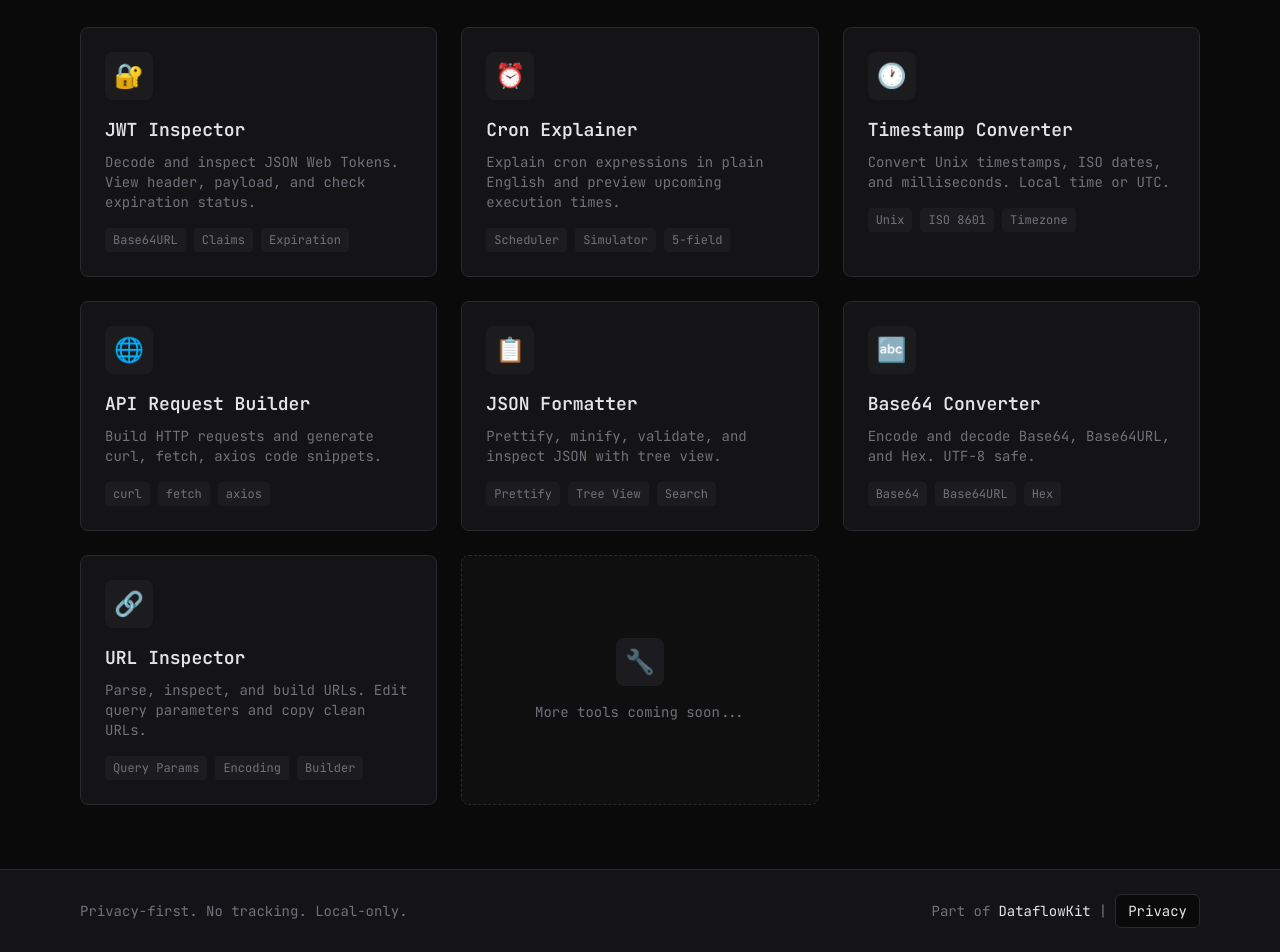
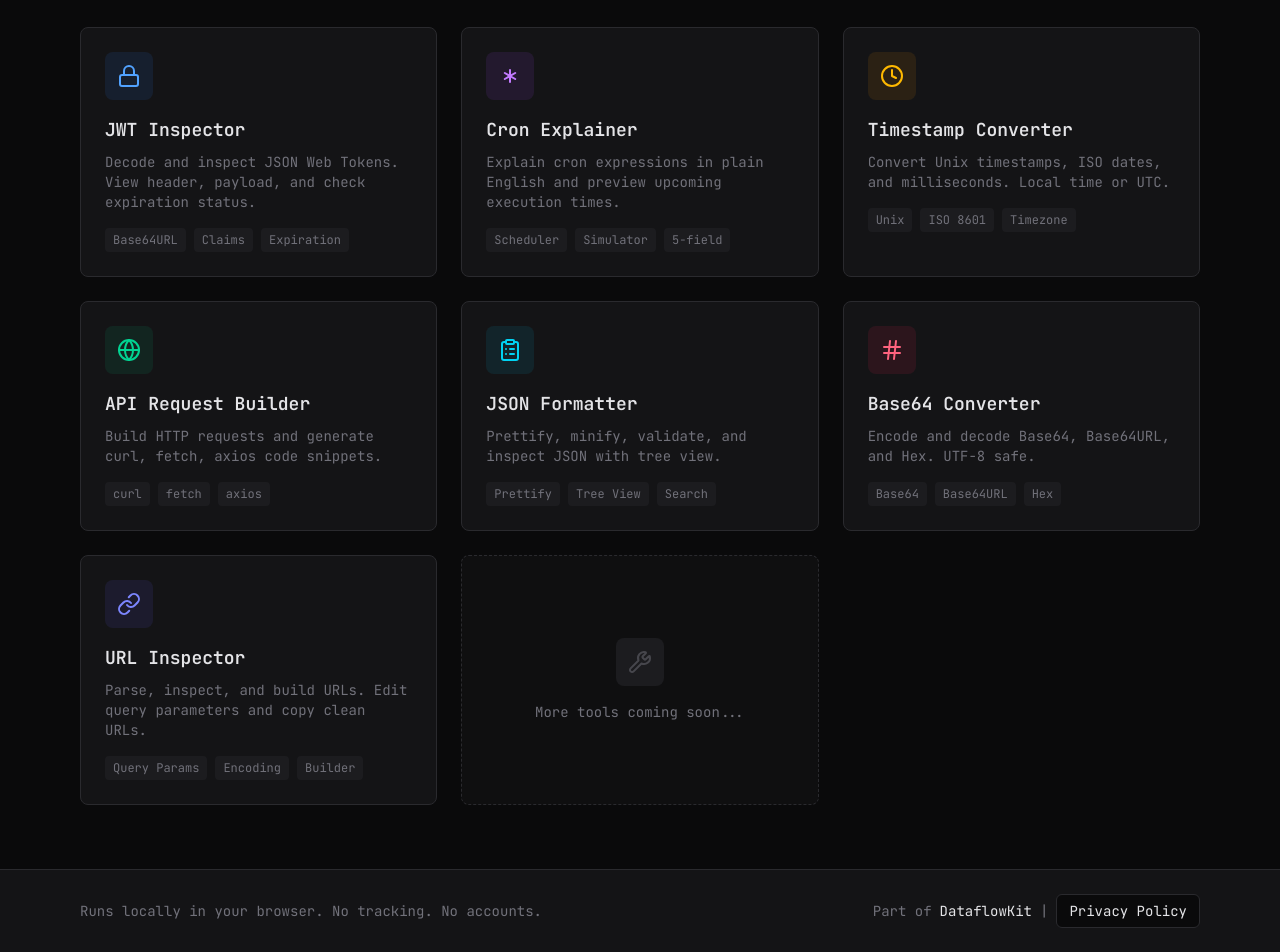
Before and after one commit to tonybearrr/dataflowkit-devtools, a SvelteKit app: page /about in a window 1280 px wide. Shown: the part 270-1222 px from the top of the page. Built offline with nearby package versions, Linux system fonts and the light colour scheme.

Commit message:
fix translations and adaptivity

```diff
--- a/src/lib/i18n/locales/en.json
+++ b/src/lib/i18n/locales/en.json
@@ -3,9 +3,9 @@
 		"devToolbox": "Dev Toolbox",
 		"madeBy": "Made by Anton",
 		"donate": "Donate",
-		"privacy": "Privacy",
+		"privacy": "Privacy Policy",
 		"about": "About",
-		"privacyFirst": "Privacy-first. No tracking. Local-only.",
+		"privacyFirst": "Runs locally in your browser. No tracking. No accounts.",
 		"noTracking": "No tracking",
 		"localOnly": "Local-only",
 		"builtBy": "Part of",
--- a/src/lib/i18n/locales/ru.json
+++ b/src/lib/i18n/locales/ru.json
@@ -3,9 +3,9 @@
 		"devToolbox": "Dev Toolbox",
 		"madeBy": "Сделано Антоном",
 		"donate": "Поддержать",
-		"privacy": "Приватность",
+		"privacy": "Политика приватности",
 		"about": "О проекте",
-		"privacyFirst": "Приватность на первом месте. Без отслеживания. Локально.",
+		"privacyFirst": "Локальные инструменты разработчика для ежедневной работы.",
 		"noTracking": "Без отслеживания",
 		"localOnly": "Локально",
 		"builtBy": "Один из инструментов",
@@ -25,40 +25,40 @@
 	},
 	"home": {
 		"title": "Dev Toolbox",
-		"description": "Быстрые инструменты для разработчиков с акцентом на приватность. Без бэкенда. Без отслеживания. Всё работает локально в вашем браузере.",
+		"description": "Быстрые инструменты для повседневной технической работы разработчиков. Работает локально в вашем браузере.",
 		"jwtInspector": {
 			"title": "JWT Inspector",
-			"description": "Декодируйте и проверяйте JSON Web Tokens. Просматривайте заголовок, payload и проверяйте срок действия.",
+			"description": "Декодирование и проверка JSON Web Tokens. Просматривайте заголовоки, payload срок действия и т.д.",
 			"tags": ["Base64URL", "Claims", "Срок действия"]
 		},
 		"cronExplainer": {
-			"title": "Cron",
-			"description": "Объясняйте cron выражения простым языком и просматривайте будущие выполнения.",
+			"title": "Cron Explainer",
+			"description": "Объяснение cron выражений простым языком. Удобный просмотр очереди выполнений.",
 			"tags": ["Планировщик", "Симулятор", "5-полей"]
 		},
 		"timestampConverter": {
 			"title": "Timestamp Converter",
-			"description": "Конвертируйте Unix timestamps, ISO даты и миллисекунды. Локальное время или UTC.",
+			"description": "Конвертация Unix timestamps, ISO дат и миллисекунд. Работайте с локальным временем или UTC.",
 			"tags": ["Unix", "ISO 8601", "Часовой пояс"]
 		},
 		"apiRequestBuilder": {
 			"title": "API Request Builder",
-			"description": "Создавайте HTTP запросы и генерируйте код для curl, fetch, axios.",
-			"tags": ["curl", "fetch", "axios"]
+			"description": "Создание HTTP запросов и генерирация кода для curl, fetch, axios или httpie.",
+			"tags": ["curl", "fetch", "axios", "httpie"]
 		},
 		"jsonFormatter": {
 			"title": "JSON Formatter",
-			"description": "Форматируйте, минимизируйте, валидируйте и проверяйте JSON с деревом.",
-			"tags": ["Форматирование", "Дерево", "Поиск"]
+			"description": "Форматирование, минимизирование, валидирование и удобная проверка JSON в виде дерева.",
+			"tags": ["Форматирование", "Дерево", "JSON"]
 		},
 		"base64Converter": {
 			"title": "Base64 Converter",
-			"description": "Кодируйте и декодируйте Base64, Base64URL и Hex. Безопасно для UTF-8.",
-			"tags": ["Base64", "Base64URL", "Hex"]
+			"description": "Кодирование и декодирование Base64, Base64URL и Hex. Безопасно для UTF-8.",
+			"tags": ["Base64", "Base64URL", "Hex", "Plain text"]
 		},
 		"urlInspector": {
 			"title": "URL Inspector",
-			"description": "Парсите, проверяйте и создавайте URL. Редактируйте параметры запроса и копируйте чистые URL.",
+			"description": "Парсинг, проверка и создание URL. Редактируйте параметры запроса и копируйте готовые URL-адреса.",
 			"tags": ["Параметры", "Кодирование", "Конструктор"]
 		}
 	},
--- a/src/lib/i18n/locales/uk.json
+++ b/src/lib/i18n/locales/uk.json
@@ -3,9 +3,9 @@
 		"devToolbox": "Dev Toolbox",
 		"madeBy": "Зроблено Антоном",
 		"donate": "Підтримати",
-		"privacy": "Приватність",
+		"privacy": "Політика приватності",
 		"about": "Про проєкт",
-		"privacyFirst": "Приватність на першому місці. Без відстеження. Локально.",
+		"privacyFirst": "Локальні інструменти розробника для щоденної роботи.",
 		"noTracking": "Без відстеження",
 		"localOnly": "Локально",
 		"builtBy": "Один з інструментів",
@@ -25,40 +25,40 @@
 	},
 	"home": {
 		"title": "Dev Toolbox",
-		"description": "Швидкі інструменти для розробників з акцентом на приватність. Без бекенду. Без відстеження. Все працює локально у вашому браузері.",
+		"description": "Швидкі інструменти для щоденної технічної роботи розробників. Працюють локально у вашому браузері.",
 		"jwtInspector": {
 			"title": "JWT Inspector",
-			"description": "Декодуйте та перевіряйте JSON Web Tokens. Переглядайте заголовок, payload та перевіряйте термін дії.",
+			"description": "Декодування та перевірка JSON Web Tokens. Переглядайте заголовоки, payload, термін дії, тощо.",
 			"tags": ["Base64URL", "Claims", "Термін дії"]
 		},
 		"cronExplainer": {
-			"title": "Cron",
-			"description": "Пояснюйте cron вирази простою мовою та переглядайте майбутні виконання.",
-			"tags": ["Планувальник", "Симулятор", "5-полів"]
+			"title": "Cron Explainer",
+			"description": "Пояснення cron виразів простою мовою. Зручний перегляд черги виконаннь.",
+			"tags": ["Планувальник", "Симулятор", "Cron"]
 		},
 		"timestampConverter": {
 			"title": "Timestamp Converter",
-			"description": "Конвертуйте Unix timestamps, ISO дати та мілісекунди. Локальний час або UTC.",
+			"description": "Конвертація Unix timestamps, ISO дат і мілісекунд. Працюйте з локальним часом або UTC.",
 			"tags": ["Unix", "ISO 8601", "Часовий пояс"]
 		},
 		"apiRequestBuilder": {
 			"title": "API Request Builder",
-			"description": "Створюйте HTTP запити та генеруйте код для curl, fetch, axios.",
-			"tags": ["curl", "fetch", "axios"]
+			"description": "Створення HTTP запитів та генерація коду для curl, fetch, axios або httpie.",
+			"tags": ["curl", "fetch", "axios", "httpie"]
 		},
 		"jsonFormatter": {
 			"title": "JSON Formatter",
-			"description": "Форматуйте, мінімізуйте, валідуйте та перевіряйте JSON з деревом.",
-			"tags": ["Форматування", "Дерево", "Пошук"]
+			"description": "Форматування, мінімізація, валідація та зручна перевірка JSON у вигляді дерева.",
+			"tags": ["Форматування", "Дерево", "JSON"]
 		},
 		"base64Converter": {
 			"title": "Base64 Converter",
-			"description": "Кодуйте та декодуйте Base64, Base64URL та Hex. Безпечно для UTF-8.",
-			"tags": ["Base64", "Base64URL", "Hex"]
+			"description": "Кодування та декодування Base64, Base64URL та Hex. Безпечно для UTF-8.",
+			"tags": ["Base64", "Base64URL", "Hex", "Plain text"]
 		},
 		"urlInspector": {
 			"title": "URL Inspector",
-			"description": "Парсіть, перевіряйте та створюйте URL. Редагуйте параметри запиту та копіюйте чисті URL.",
+			"description": "Парсінг, перевірка та створення URL. Редагуйте параметри запиту та копіюйте готові URL.",
 			"tags": ["Параметри", "Кодування", "Конструктор"]
 		}
 	},
--- a/src/routes/+layout.svelte
+++ b/src/routes/+layout.svelte
@@ -41,7 +41,7 @@
 			<div class="h-14 flex items-center justify-between">
 				<a href={getPath('/', langFromPath)} class="flex items-center gap-2 text-lg font-semibold tracking-tight hover:text-[var(--color-accent)] transition-colors">
 					<img src={logo} alt={tStringReactive('common.devToolbox', $locale)} class="h-8 w-auto" />
-					<span class="hidden sm:inline">{tStringReactive('common.devToolbox', $locale)}</span>
+					<span class="sm:inline">{tStringReactive('common.devToolbox', $locale)}</span>
 				</a>
 
 				<nav class="hidden lg:flex items-center gap-6">
@@ -97,8 +97,10 @@
 						aria-label={tStringReactive('common.donate', $locale)}
 						class="px-2 py-1 text-sm font-[100] flex items-center rounded-md bg-[var(--color-accent)] hover:bg-[var(--color-accent-hover)] transition-colors"
 					>
-						<HeartHandshake class="w-4 h-4 mr-2" />
-						{tStringReactive('common.donate', $locale)}
+						<HeartHandshake class="w-4 h-4 sm:w-4 sm:h-4 sm:mr-2" />
+						<span class="hidden sm:inline">
+							{tStringReactive('common.donate', $locale)}
+						</span>
 					</a>
 					<select
 						value={langFromPath}
@@ -189,9 +191,9 @@
 	</main>
 
 	<footer class="border-t border-[var(--color-border)] bg-[var(--color-bg-secondary)] py-6">
-		<div class="max-w-6xl mx-auto px-4 flex flex-col sm:flex-row items-center justify-between gap-4 text-sm text-[var(--color-text-muted)]">
-			<div class="flex items-center gap-4">
-				<p>{tStringReactive('common.privacyFirst', $locale)}</p>
+		<div class="max-w-6xl mx-auto px-4 flex flex-col sm:flex-row items-center justify-center sm:justify-between gap-4 text-sm text-[var(--color-text-muted)]">
+			<div class="flex items-center justify-center">
+				<p class="max-sm:text-center">{tStringReactive('common.privacyFirst', $locale)}</p>
 
 			</div>
 			<p class="flex items-center gap-2 flex-wrap justify-center sm:justify-end">
--- a/src/routes/[lang]/+page.svelte
+++ b/src/routes/[lang]/+page.svelte
@@ -1,6 +1,7 @@
 <script lang="ts">
 	import { page } from '$app/stores';
 	import { locale, tReactive, tStringReactive, getPath, type Locale } from '$lib/i18n';
+	import { Lock, Asterisk, Clock, Globe, ClipboardList, Hash, Link, Wrench } from 'lucide-svelte';
 
 	const lang = $derived(($page.params.lang || 'en') as Locale);
 	const baseUrl = 'https://devtools.dataflowkit.dev';
@@ -72,14 +73,14 @@
 	<div class="grid gap-6 md:grid-cols-2 lg:grid-cols-3">
 		<a
 			href={getPath('/jwt', lang)}
-			class="group p-6 rounded-lg border border-[var(--color-border)] bg-[var(--color-bg-secondary)] hover:border-[var(--color-accent)] transition-all hover:shadow-lg hover:shadow-[var(--color-accent)]/5"
+			class="group p-6 rounded-lg border border-[var(--color-border)] bg-[var(--color-bg-secondary)] hover:border-blue-400 transition-all hover:shadow-lg hover:shadow-blue-400/10"
 		>
 		<div
-				class="w-12 h-12 rounded-lg bg-[var(--color-bg-tertiary)] flex items-center justify-center mb-4 group-hover:bg-[var(--color-accent)]/10 transition-colors"
+			class="w-12 h-12 rounded-lg bg-blue-500/10 flex items-center justify-center mb-4 group-hover:bg-blue-500/15 transition-colors"
 		>
-				<span class="text-2xl">🔐</span>
+			<Lock class="w-6 h-6 text-blue-400" />
 		</div>
-			<h2 class="text-lg font-semibold mb-2 group-hover:text-[var(--color-accent)] transition-colors">
+			<h2 class="text-lg font-semibold mb-2 group-hover:text-blue-400 transition-colors">
 				{tStringReactive('home.jwtInspector.title', $locale)}
 			</h2>
 			<p class="text-sm text-[var(--color-text-muted)]">
@@ -98,14 +99,14 @@
 
 		<a
 			href={getPath('/cron', lang)}
-			class="group p-6 rounded-lg border border-[var(--color-border)] bg-[var(--color-bg-secondary)] hover:border-[var(--color-accent)] transition-all hover:shadow-lg hover:shadow-[var(--color-accent)]/5"
+			class="group p-6 rounded-lg border border-[var(--color-border)] bg-[var(--color-bg-secondary)] hover:border-purple-400 transition-all hover:shadow-lg hover:shadow-purple-400/10"
 		>
 		<div
-				class="w-12 h-12 rounded-lg bg-[var(--color-bg-tertiary)] flex items-center justify-center mb-4 group-hover:bg-[var(--color-accent)]/10 transition-colors"
+			class="w-12 h-12 rounded-lg bg-purple-500/10 flex items-center justify-center mb-4 group-hover:bg-purple-500/15 transition-colors"
 		>
-				<span class="text-2xl">⏰</span>
+			<Asterisk class="w-6 h-6 text-purple-400" />
 		</div>
-			<h2 class="text-lg font-semibold mb-2 group-hover:text-[var(--color-accent)] transition-colors">
+			<h2 class="text-lg font-semibold mb-2 group-hover:text-purple-400 transition-colors">
 				{tStringReactive('home.cronExplainer.title', $locale)}
 			</h2>
 			<p class="text-sm text-[var(--color-text-muted)]">
@@ -124,14 +125,14 @@
 
 		<a
 			href={getPath('/timestamp', lang)}
-			class="group p-6 rounded-lg border border-[var(--color-border)] bg-[var(--color-bg-secondary)] hover:border-[var(--color-accent)] transition-all hover:shadow-lg hover:shadow-[var(--color-accent)]/5"
+			class="group p-6 rounded-lg border border-[var(--color-border)] bg-[var(--color-bg-secondary)] hover:border-amber-400 transition-all hover:shadow-lg hover:shadow-amber-400/10"
 		>
 		<div
-				class="w-12 h-12 rounded-lg bg-[var(--color-bg-tertiary)] flex items-center justify-center mb-4 group-hover:bg-[var(--color-accent)]/10 transition-colors"
+			class="w-12 h-12 rounded-lg bg-amber-500/10 flex items-center justify-center mb-4 group-hover:bg-amber-500/15 transition-colors"
 		>
-				<span class="text-2xl">🕐</span>
+			<Clock class="w-6 h-6 text-amber-400" />
 		</div>
-			<h2 class="text-lg font-semibold mb-2 group-hover:text-[var(--color-accent)] transition-colors">
+			<h2 class="text-lg font-semibold mb-2 group-hover:text-amber-400 transition-colors">
 				{tStringReactive('home.timestampConverter.title', $locale)}
 			</h2>
 			<p class="text-sm text-[var(--color-text-muted)]">
@@ -150,14 +151,14 @@
 
 		<a
 			href={getPath('/request', lang)}
-			class="group p-6 rounded-lg border border-[var(--color-border)] bg-[var(--color-bg-secondary)] hover:border-[var(--color-accent)] transition-all hover:shadow-lg hover:shadow-[var(--color-accent)]/5"
+			class="group p-6 rounded-lg border border-[var(--color-border)] bg-[var(--color-bg-secondary)] hover:border-emerald-400 transition-all hover:shadow-lg hover:shadow-emerald-400/10"
 		>
 		<div
-				class="w-12 h-12 rounded-lg bg-[var(--color-bg-tertiary)] flex items-center justify-center mb-4 group-hover:bg-[var(--color-accent)]/10 transition-colors"
+			class="w-12 h-12 rounded-lg bg-emerald-500/10 flex items-center justify-center mb-4 group-hover:bg-emerald-500/15 transition-colors"
 		>
-				<span class="text-2xl">🌐</span>
+			<Globe class="w-6 h-6 text-emerald-400" />
 		</div>
-			<h2 class="text-lg font-semibold mb-2 group-hover:text-[var(--color-accent)] transition-colors">
+			<h2 class="text-lg font-semibold mb-2 group-hover:text-emerald-400 transition-colors">
 				{tStringReactive('home.apiRequestBuilder.title', $locale)}
 			</h2>
 			<p class="text-sm text-[var(--color-text-muted)]">
@@ -176,14 +177,14 @@
 
 		<a
 			href={getPath('/json', lang)}
-			class="group p-6 rounded-lg border border-[var(--color-border)] bg-[var(--color-bg-secondary)] hover:border-[var(--color-accent)] transition-all hover:shadow-lg hover:shadow-[var(--color-accent)]/5"
+			class="group p-6 rounded-lg border border-[var(--color-border)] bg-[var(--color-bg-secondary)] hover:border-cyan-400 transition-all hover:shadow-lg hover:shadow-cyan-400/10"
 		>
 		<div
-				class="w-12 h-12 rounded-lg bg-[var(--color-bg-tertiary)] flex items-center justify-center mb-4 group-hover:bg-[var(--color-accent)]/10 transition-colors"
+			class="w-12 h-12 rounded-lg bg-cyan-500/10 flex items-center justify-center mb-4 group-hover:bg-cyan-500/15 transition-colors"
 		>
-				<span class="text-2xl">📋</span>
+			<ClipboardList class="w-6 h-6 text-cyan-400" />
 		</div>
-			<h2 class="text-lg font-semibold mb-2 group-hover:text-[var(--color-accent)] transition-colors">
+			<h2 class="text-lg font-semibold mb-2 group-hover:text-cyan-400 transition-colors">
 				{tStringReactive('home.jsonFormatter.title', $locale)}
 			</h2>
 			<p class="text-sm text-[var(--color-text-muted)]">
@@ -202,14 +203,14 @@
 
 		<a
 			href={getPath('/base64', lang)}
-			class="group p-6 rounded-lg border border-[var(--color-border)] bg-[var(--color-bg-secondary)] hover:border-[var(--color-accent)] transition-all hover:shadow-lg hover:shadow-[var(--color-accent)]/5"
+			class="group p-6 rounded-lg border border-[var(--color-border)] bg-[var(--color-bg-secondary)] hover:border-rose-400 transition-all hover:shadow-lg hover:shadow-rose-400/10"
 		>
 		<div
-				class="w-12 h-12 rounded-lg bg-[var(--color-bg-tertiary)] flex items-center justify-center mb-4 group-hover:bg-[var(--color-accent)]/10 transition-colors"
+			class="w-12 h-12 rounded-lg bg-rose-500/10 flex items-center justify-center mb-4 group-hover:bg-rose-500/15 transition-colors"
 		>
-				<span class="text-2xl">🔤</span>
+			<Hash class="w-6 h-6 text-rose-400" />
 		</div>
-			<h2 class="text-lg font-semibold mb-2 group-hover:text-[var(--color-accent)] transition-colors">
+			<h2 class="text-lg font-semibold mb-2 group-hover:text-rose-400 transition-colors">
 				{tStringReactive('home.base64Converter.title', $locale)}
 			</h2>
 			<p class="text-sm text-[var(--color-text-muted)]">
@@ -228,14 +229,14 @@
 
 		<a
 			href={getPath('/url', lang)}
-			class="group p-6 rounded-lg border border-[var(--color-border)] bg-[var(--color-bg-secondary)] hover:border-[var(--color-accent)] transition-all hover:shadow-lg hover:shadow-[var(--color-accent)]/5"
+			class="group p-6 rounded-lg border border-[var(--color-border)] bg-[var(--color-bg-secondary)] hover:border-indigo-400 transition-all hover:shadow-lg hover:shadow-indigo-400/10"
 		>
 		<div
-				class="w-12 h-12 rounded-lg bg-[var(--color-bg-tertiary)] flex items-center justify-center mb-4 group-hover:bg-[var(--color-accent)]/10 transition-colors"
+			class="w-12 h-12 rounded-lg bg-indigo-500/10 flex items-center justify-center mb-4 group-hover:bg-indigo-500/15 transition-colors"
 		>
-				<span class="text-2xl">🔗</span>
+			<Link class="w-6 h-6 text-indigo-400" />
 		</div>
-			<h2 class="text-lg font-semibold mb-2 group-hover:text-[var(--color-accent)] transition-colors">
+			<h2 class="text-lg font-semibold mb-2 group-hover:text-indigo-400 transition-colors">
 				{tStringReactive('home.urlInspector.title', $locale)}
 			</h2>
 			<p class="text-sm text-[var(--color-text-muted)]">
@@ -258,7 +259,7 @@
 			<div
 				class="w-12 h-12 rounded-lg bg-[var(--color-bg-tertiary)] flex items-center justify-center mb-4"
 			>
-				<span class="text-2xl opacity-50">🔧</span>
+				<Wrench class="w-6 h-6 text-[var(--color-text-muted)] opacity-50" />
 			</div>
 			<p class="text-sm text-[var(--color-text-muted)]">{tStringReactive('common.moreToolsComing', $locale)}</p>
 		</div>
```
Lines whose indentation alone changed are shown as unchanged.
